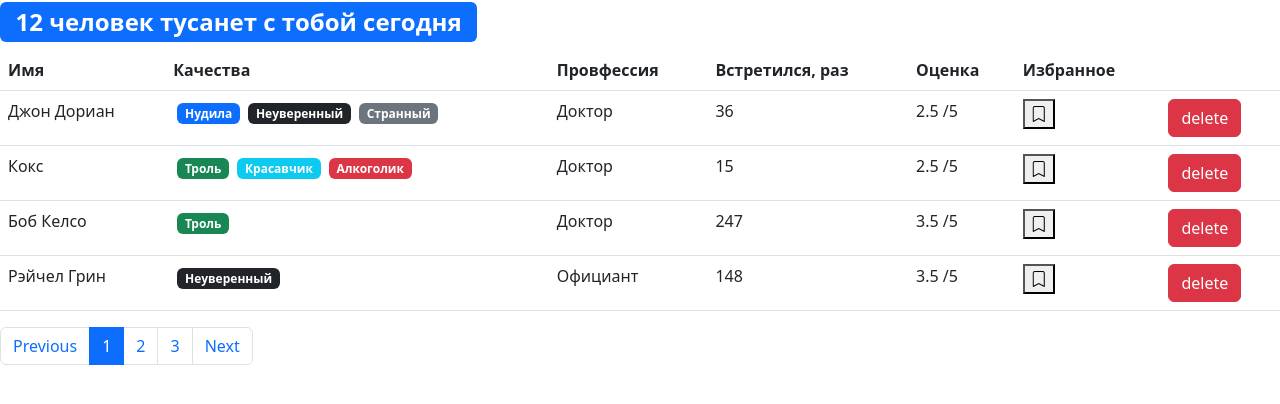
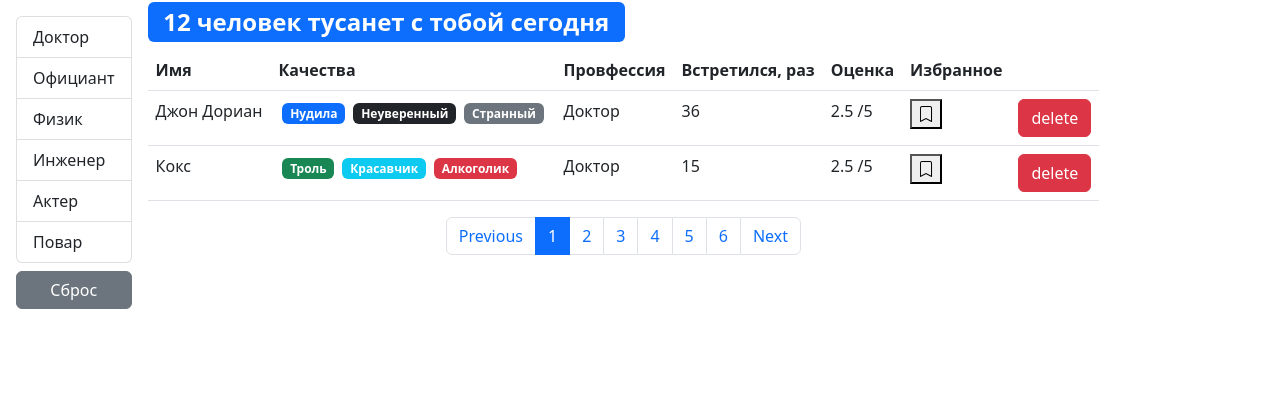
Before and after one commit to rasulc558/fast-company, a React app: page / in a window 1280 px wide. Built offline with nearby package versions, Linux system fonts and the light colour scheme.

Commit message:
add groupList and update fake.api

```diff
--- a/public/index.html
+++ b/public/index.html
@@ -25,7 +25,7 @@
       Learn how to configure a non-root public URL by running `npm run build`.
     -->
     <link rel="stylesheet" href="https://cdn.jsdelivr.net/npm/bootstrap-icons@1.9.1/font/bootstrap-icons.css">
-    <title>React App</title>
+    <title>Fast Company</title>
   </head>
   <body>
     <noscript>You need to enable JavaScript to run this app.</noscript>
--- a/src/app/App.js
+++ b/src/app/App.js
@@ -1,10 +1,13 @@
-import React, { useState } from "react";
+import React, { useState, useEffect } from "react";
 import Users from "./components/users";
-import SearchStatus from "./components/searchStatus";
 import api from "./api";
 
 function App() {
-  const [users, setUsers] = useState(api.users.fetchAll());
+  const [users, setUsers] = useState();
+
+  useEffect(() => {
+    api.users.fetchAll().then((data) => setUsers(data));
+  }, [users]);
 
   const handleDelete = (userId) => {
     setUsers(users.filter((user) => user._id !== userId));
@@ -21,9 +24,9 @@ function App() {
     );
   };
 
+  if (users) {
     return (
       <div>
-      <SearchStatus length={users.length} />
         <Users
           onDelete={handleDelete}
           onToggleBookMark={handleToggleBookMark}
@@ -32,5 +35,6 @@ function App() {
       </div>
     );
   }
+}
 
 export default App;
--- /dev/null
+++ b/src/app/api/fake.api/professions.api.js
@@ -0,0 +1,26 @@
+export const professionsObject = {
+  doctor: { _id: "67rdca3eeb7f6fgeed471818", name: "Доктор" },
+  waiter: { _id: "67rdca3eeb7f6fgeed471820", name: "Официант" },
+  physics: { _id: "67rdca3eeb7f6fgeed471814", name: "Физик" },
+  engineer: { _id: "67rdca3eeb7f6fgeed471822", name: "Инженер" },
+  actor: { _id: "67rdca3eeb7f6fgeed471824", name: "Актер" },
+  cook: { _id: "67rdca3eeb7f6fgeed471829", name: "Повар" }
+};
+export const professions = [
+  { _id: "67rdca3eeb7f6fgeed471818", name: "Доктор" },
+  { _id: "67rdca3eeb7f6fgeed471820", name: "Официант" },
+  { _id: "67rdca3eeb7f6fgeed471814", name: "Физик" },
+  { _id: "67rdca3eeb7f6fgeed471822", name: "Инженер" },
+  { _id: "67rdca3eeb7f6fgeed471824", name: "Актер" },
+  { _id: "67rdca3eeb7f6fgeed471829", name: "Повар" }
+];
+const fetchAll = () =>
+  new Promise((resolve) => {
+    window.setTimeout(function () {
+      resolve(professions);
+    }, 2000);
+  });
+
+export default {
+  fetchAll
+};
--- a/src/app/api/fake.api/user.api.js
+++ b/src/app/api/fake.api/user.api.js
@@ -1,38 +1,35 @@
-const professions = {
-  doctor: { _id: "67rdca3eeb7f6fgeed471818", name: "Доктор" },
-  waiter: { _id: "67rdca3eeb7f6fgeed471820", name: "Официант" },
-  physics: { _id: "67rdca3eeb7f6fgeed471814", name: "Физик" },
-  engineer: { _id: "67rdca3eeb7f6fgeed471822", name: "Инженер" },
-  actor: { _id: "67rdca3eeb7f6fgeed471824", name: "Актер" },
-  cook: { _id: "67rdca3eeb7f6fgeed471829", name: "Повар" },
-};
+import { professionsObject as professions } from "./professions.api";
 const qualities = {
   tedious: {
     _id: "67rdca3eeb7f6fgeed471198",
     name: "Нудила",
-    color: "primary",
+    color: "primary"
   },
   strange: {
     _id: "67rdca3eeb7f6fgeed471100",
     name: "Странный",
-    color: "secondary",
+    color: "secondary"
   },
-  buller: { _id: "67rdca3eeb7f6fgeed4711012", name: "Троль", color: "success" },
+  buller: {
+    _id: "67rdca3eeb7f6fgeed4711012",
+    name: "Троль",
+    color: "success"
+  },
   alcoholic: {
     _id: "67rdca3eeb7f6fgeed471101",
     name: "Алкоголик",
-    color: "danger",
+    color: "danger"
   },
   handsome: {
     _id: "67rdca3eeb7f6fgeed471102",
     name: "Красавчик",
-    color: "info",
+    color: "info"
   },
   uncertain: {
     _id: "67rdca3eeb7f6fgeed471103",
     name: "Неуверенный",
-    color: "dark",
-  },
+    color: "dark"
+  }
 };
 
 const users = [
@@ -43,7 +40,7 @@ const users = [
     qualities: [qualities.tedious, qualities.uncertain, qualities.strange],
     completedMeetings: 36,
     rate: 2.5,
-    bookmark: false,
+    bookmark: false
   },
   {
     _id: "67rdca3eeb7f6fgeed471816",
@@ -52,7 +49,7 @@ const users = [
     qualities: [qualities.buller, qualities.handsome, qualities.alcoholic],
     completedMeetings: 15,
     rate: 2.5,
-    bookmark: false,
+    bookmark: false
   },
   {
     _id: "67rdca3eeb7f6fgeed471817",
@@ -61,7 +58,7 @@ const users = [
     qualities: [qualities.buller],
     completedMeetings: 247,
     rate: 3.5,
-    bookmark: false,
+    bookmark: false
   },
   {
     _id: "67rdca3eeb7f6fgeed471818",
@@ -70,7 +67,7 @@ const users = [
     qualities: [qualities.uncertain],
     completedMeetings: 148,
     rate: 3.5,
-    bookmark: false,
+    bookmark: false
   },
   {
     _id: "67rdca3eeb7f6fgeed471819",
@@ -79,7 +76,7 @@ const users = [
     qualities: [qualities.strange, qualities.tedious],
     completedMeetings: 37,
     rate: 4.6,
-    bookmark: false,
+    bookmark: false
   },
   {
     _id: "67rdca3eeb7f6fgeed471820",
@@ -88,7 +85,7 @@ const users = [
     qualities: [qualities.strange, qualities.uncertain],
     completedMeetings: 147,
     rate: 3.5,
-    bookmark: false,
+    bookmark: false
   },
   {
     _id: "67rdca3eeb7f6fgeed471821",
@@ -97,7 +94,7 @@ const users = [
     qualities: [qualities.strange, qualities.tedious],
     completedMeetings: 72,
     rate: 3.5,
-    bookmark: false,
+    bookmark: false
   },
   {
     _id: "67rdca3eeb7f6fgeed471822",
@@ -106,7 +103,7 @@ const users = [
     qualities: [qualities.handsome],
     completedMeetings: 72,
     rate: 5,
-    bookmark: false,
+    bookmark: false
   },
   {
     _id: "67rdca3eeb7f6fgeed471823",
@@ -115,7 +112,7 @@ const users = [
     qualities: [qualities.strange, qualities.uncertain],
     completedMeetings: 17,
     rate: 4.5,
-    bookmark: false,
+    bookmark: false
   },
   {
     _id: "67rdca3eeb7f6fgeed471824",
@@ -124,7 +121,7 @@ const users = [
     qualities: [qualities.handsome, qualities.buller],
     completedMeetings: 17,
     rate: 4.5,
-    bookmark: false,
+    bookmark: false
   },
   {
     _id: "67rdca3eeb7f6fgeed47181f",
@@ -133,7 +130,7 @@ const users = [
     qualities: [qualities.uncertain, qualities.strange],
     completedMeetings: 434,
     rate: 3.5,
-    bookmark: false,
+    bookmark: false
   },
   {
     _id: "67rdca3eeb7f6fgeed47181r",
@@ -142,9 +139,17 @@ const users = [
     qualities: [qualities.handsome],
     completedMeetings: 434,
     rate: 5,
-    bookmark: false,
-  },
+    bookmark: false
+  }
 ];
-export function fetchAll() {
-  return users;
-}
+
+const fetchAll = () =>
+  new Promise((resolve) => {
+    window.setTimeout(function () {
+      resolve(users);
+    }, 2000);
+  });
+
+export default {
+  fetchAll
+};
--- /dev/null
+++ b/src/app/components/groupList.jsx
@@ -0,0 +1,41 @@
+import React from "react";
+import PropTypes from "prop-types";
+
+const GroupList = ({
+  items,
+  valueProperty,
+  contentProperty,
+  onItemSelect,
+  selectedItem
+}) => {
+  return (
+    <ul className="list-group">
+      {Object.keys(items).map((item, index) => (
+        <li
+          key={items[item][valueProperty]}
+          className={
+            "list-group-item" + (selectedItem === items[item] ? " active" : "")
+          }
+          onClick={() => onItemSelect(items[item])}
+          role="button"
+        >
+          {items[item][contentProperty]}
+        </li>
+      ))}
+    </ul>
+  );
+};
+
+GroupList.defaultProps = {
+  valueProperty: "_id",
+  contentProperty: "name"
+};
+GroupList.propTypes = {
+  items: PropTypes.oneOfType(PropTypes.object, PropTypes.array),
+  valueProperty: PropTypes.string.isRequired,
+  contentProperty: PropTypes.string.isRequired,
+  onItemSelect: PropTypes.func,
+  selectedItem: PropTypes.object
+};
+
+export default GroupList;
--- a/src/app/components/users.jsx
+++ b/src/app/components/users.jsx
@@ -1,22 +1,65 @@
-import React, { useState } from "react";
+import React, { useState, useEffect } from "react";
 import PropTypes from "prop-types";
 import { paginate } from "../utils/paginate";
 import Pagination from "./pagination";
 import User from "./user";
+import GroupList from "./groupList";
+import api from "../api";
+import SearchStatus from "./searchStatus";
 
-const Users = ({ users, ...rest }) => {
-  const count = users.length;
-  const pageSize = 4;
+const Users = ({ users: allUsers, ...rest }) => {
+  const pageSize = 2;
   const [currentPage, setCurrentPage] = useState(1);
+  const [professions, setProfession] = useState();
+  const [selectedProf, setSelectedProf] = useState();
 
-  const usersCroup = paginate(users, currentPage, pageSize);
+  useEffect(() => {
+    api.professions.fetchAll().then((data) => setProfession(data));
+  }, []);
+
+  useEffect(() => {
+    setCurrentPage(1);
+  }, [selectedProf]);
+
+  const handleProfessionSelect = (item) => {
+    setSelectedProf(item);
+  };
+
+  const filtredUsers = selectedProf
+    ? allUsers.filter((user) => user.profession._id === selectedProf._id)
+    : allUsers;
+
+  const count = filtredUsers.length;
+
+  const usersCroup = paginate(filtredUsers, currentPage, pageSize);
 
   const handlePageChange = (pageIndex) => {
     setCurrentPage(pageIndex);
   };
 
+  const clearFilter = () => {
+    setSelectedProf();
+  };
+
   return (
-    <>
+    <div className="d-flex">
+      {professions && (
+        <div className="d-flex flex-column flex-shrink-0 p-3">
+          <GroupList
+            items={professions}
+            onItemSelect={handleProfessionSelect}
+            selectedItem={selectedProf}
+            valueProperty="_id"
+            contentProperty="name"
+          />
+          <button onClick={clearFilter} className="btn btn-secondary mt-2">
+            Сброс
+          </button>
+        </div>
+      )}
+
+      <div className="d-flex flex-column">
+        <SearchStatus length={count} />
         {count > 0 && (
           <table className="table">
             <thead>
@@ -37,18 +80,21 @@ const Users = ({ users, ...rest }) => {
             </tbody>
           </table>
         )}
+        <div className="d-flex justify-content-center">
           <Pagination
             itemsCount={count}
             pageSize={pageSize}
             onPageChange={handlePageChange}
             currentPage={currentPage}
           />
-    </>
+        </div>
+      </div>
+    </div>
   );
 };
 
 Users.propTypes = {
-  users: PropTypes.array.isRequired
+  users: PropTypes.oneOfType(PropTypes.array, PropTypes.object)
 };
 
 export default Users;
```
Also changed, not shown: src/app/api/index.js (+5 -2 lines), .eslintrc.js. Lines whose indentation alone changed are shown as unchanged.
